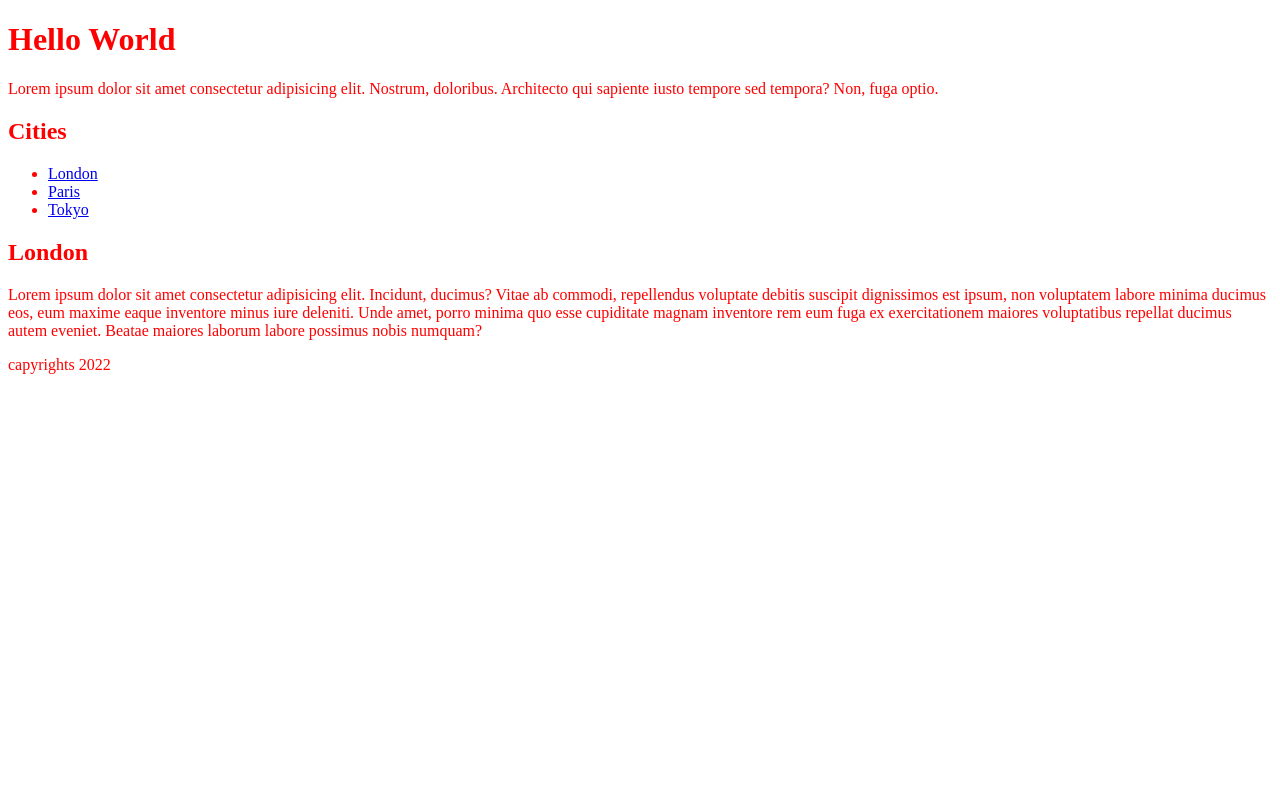
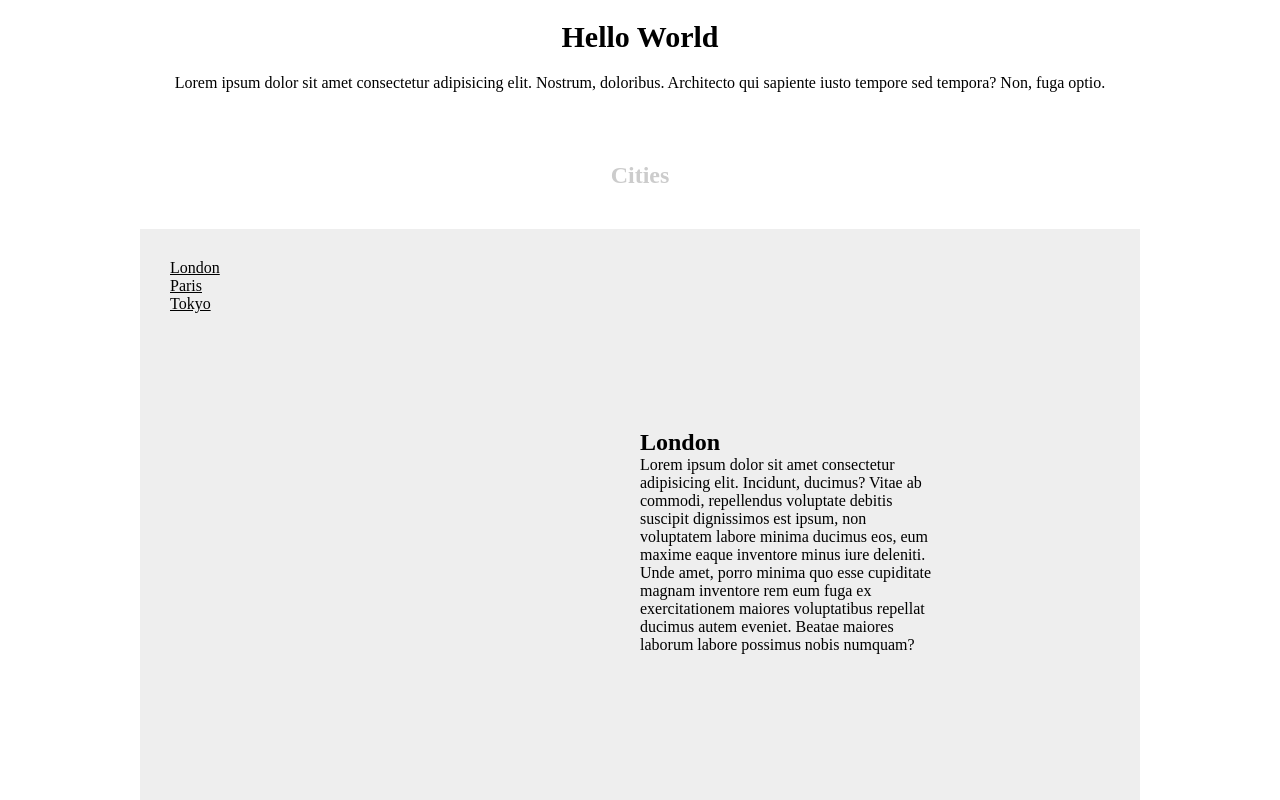
Before and after one commit to yanghayong/layout_02, a plain HTML site: page index.html in a window 1280 px wide. Shown: the top 800 px of the page. Drawn offline with Linux system fonts and the light colour scheme.

Commit message:
작업 끝

```diff
--- a/css/main.css
+++ b/css/main.css
@@ -1,3 +1,74 @@
-body {
+@import url('https://fonts.googleapis.com/css2?family=Nanum+Gothic:wght@400;700&family=Noto+Sans+KR:wght@900&display=swap');
+
+* {
+    box-sizing: border-box;
+    margin: 0;
+    padding: 0;
+}
+
+ul {
+    list-style: none;
+}
+
+a {
+    color: inherit;
+}
+
+.body {
     color: red;
+    font-family: 'Noto Sans KR', sans-serif;
+    color: #111;
 }
+
+.containmer {
+    width: 1000px;
+    margin: 0 auto;
+}
+
+.title {
+    font-size: 30px;
+    padding: 20px;
+    text-align: center;
+}
+
+
+.sub_text {
+    text-align: center;
+    padding-bottom: 30px;
+}
+
+header {
+    color: #ccc;
+    text-align: center;
+    padding: 40px;
+}
+
+header h2 {
+    text-align: center;
+}
+
+section {
+    display: flex;
+}
+
+nav {
+    width: 30%;
+    background-color: #eee;
+    padding: 30px;
+}
+
+
+article {
+    width: 70%;
+    background-color: #eee;
+    padding: 20%;
+
+}
+
+footer {
+    background-color: #ccc;
+    padding: 30%;
+    text-align: center;
+    font-size: 14px;
+    color: #666;
+}
--- a/index.html
+++ b/index.html
@@ -8,8 +8,9 @@
     <link rel="stylesheet" href="css/main.css">
 </head>
 <body>
-    <h1>Hello World</h1>
-    <p>Lorem ipsum dolor sit amet consectetur adipisicing elit. Nostrum, doloribus. Architecto qui sapiente iusto tempore sed tempora? Non, fuga optio.</p>
+    <div class="containmer">
+        <h1 class="title">Hello World</h1>
+        <p class="sub_text">Lorem ipsum dolor sit amet consectetur adipisicing elit. Nostrum, doloribus. Architecto qui sapiente iusto tempore sed tempora? Non, fuga optio.</p>
 
         <header>
             <h2>Cities</h2>
@@ -32,6 +33,7 @@
         <footer>
             <p>capyrights 2022</p>
         </footer>
+    </div>
 
 </body>
 </html>
```
Lines whose indentation alone changed are shown as unchanged.
